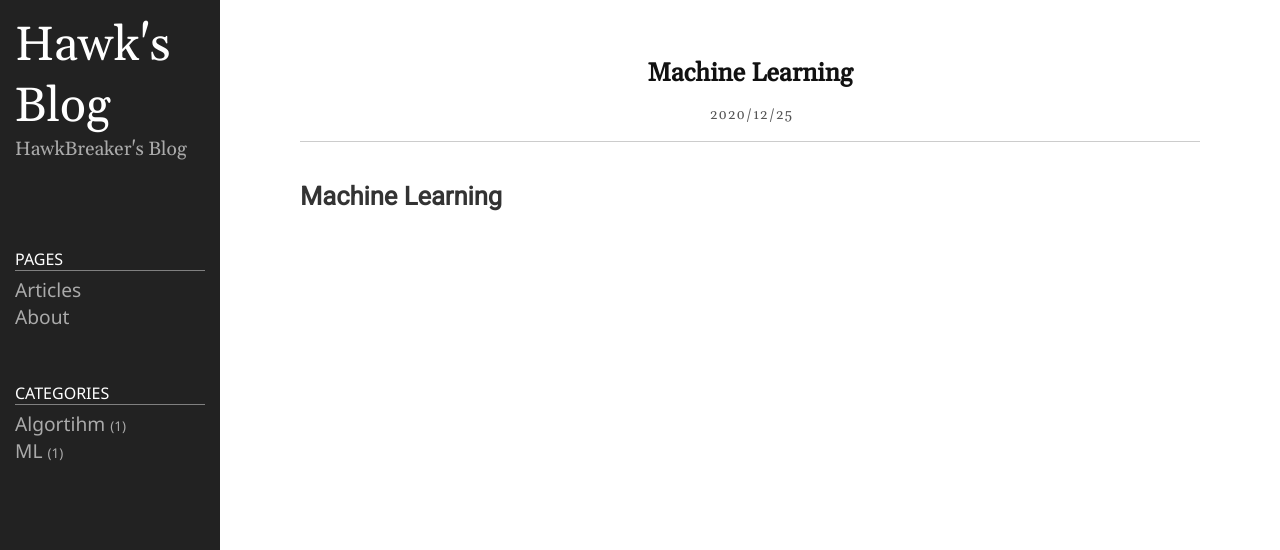
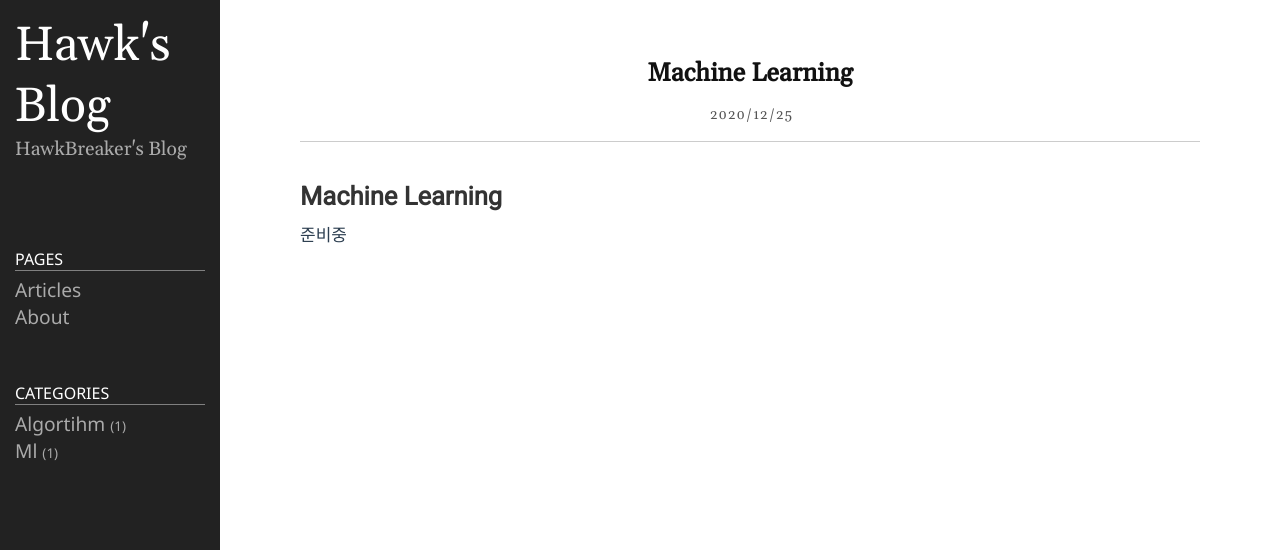
Before and after one commit to khj94811/khj94811.github.io, a Jekyll site: the page built from _posts/ml/2020-01-02-post2.md, in a window 1280 px wide. Shown: the top 550 px of the page. Built offline with Jekyll 4.4.1, drawn with Linux system fonts in a browser that asks for light colours.

Commit message:
Change posts
add preparing message

Signed-off-by: khj94811 <khj94811@naver.com>

```diff
--- a/_posts/ml/2020-01-02-post2.md
+++ b/_posts/ml/2020-01-02-post2.md
@@ -2,6 +2,8 @@
 layout: post
 title: Machine Learning
 date: 2020-12-26 01:33:23 +0900
-category: ML
+category: ml
 ---
 # Machine Learning
+
+준비중
```
Also changed, not shown: _posts/algorithm/2020-01-02-post1.md (+2 -0 lines).
